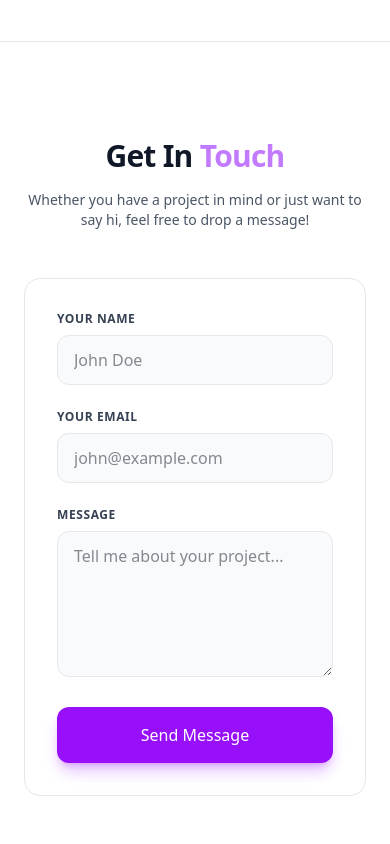
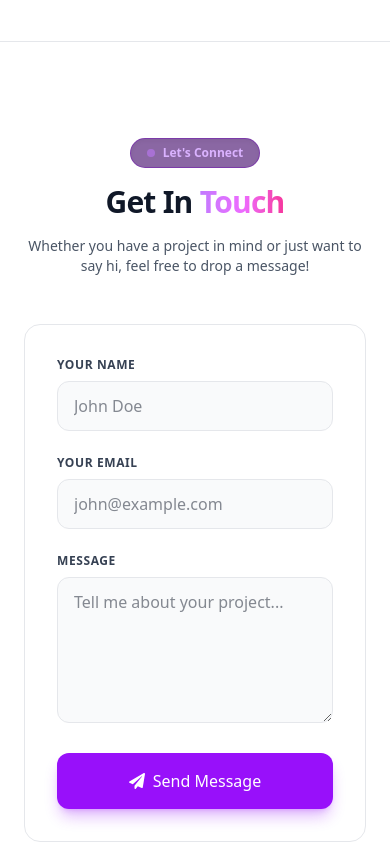
Before and after one commit to fahim-rahman7/Portfolio-Next.js, a Next.js app: page / in a window 390 px wide. Shown: the part 6960-7804 px from the top of the page. Built offline with nearby package versions, Linux system fonts and the light colour scheme.

Commit message:
Contact form validation , implementing web3forms

```diff
--- a/app/components/Contact.js
+++ b/app/components/Contact.js
@@ -1,47 +1,143 @@
+"use client";
+import { useState } from "react";
+import { FaPaperPlane, FaSpinner } from "react-icons/fa";
+
 export default function Contact() {
+  const [formData, setFormData] = useState({ name: "", email: "", message: "" });
+  const [status, setStatus] = useState("idle"); // idle | loading | success | error
+
+  const handleChange = (e) => {
+    setFormData((prev) => ({ ...prev, [e.target.name]: e.target.value }));
+  };
+
+  const handleSubmit = async (e) => {
+    e.preventDefault();
+    setStatus("loading");
+
+    try {
+      const response = await fetch("https://api.web3forms.com/submit", {
+        method: "POST",
+        headers: {
+          "Content-Type": "application/json",
+          Accept: "application/json",
+        },
+        body: JSON.stringify({
+          access_key: process.env.NEXT_PUBLIC_WEB3FORMS_ACCESS_KEY,
+          name: formData.name,
+          email: formData.email,
+          message: formData.message,
+        }),
+      });
+
+      const result = await response.json();
+
+      if (result.success) {
+        setStatus("success");
+        setFormData({ name: "", email: "", message: "" });
+      } else {
+        setStatus("error");
+      }
+    } catch (err) {
+      console.error(err);
+      setStatus("error");
+    }
+  };
+
   return (
     <section id="contact" className="py-24 max-w-4xl mx-auto px-6 border-t border-gray-200 dark:border-[#1B153D]">
+      {/* Header Badge */}
+      <div className="flex justify-center mb-4">
+        <span className="inline-flex items-center gap-2 px-4 py-1.5 rounded-full text-xs font-semibold bg-purple-950/60 text-purple-300 border border-purple-800/50 shadow-inner">
+          <span className="w-2 h-2 rounded-full bg-purple-400 animate-pulse"></span>
+          Let's Connect
+        </span>
+      </div>
+
       <div className="text-center mb-12">
-        <h2 className="text-3xl font-bold tracking-tight text-gray-900 dark:text-white mb-4">
-          Get In <span className="text-purple-400">Touch</span>
+        <h2 className="text-3xl md:text-4xl font-extrabold tracking-tight text-gray-900 dark:text-white mb-4">
+          Get In <span className="bg-gradient-to-r from-purple-400 via-fuchsia-400 to-pink-500 bg-clip-text text-transparent">Touch</span>
         </h2>
         <p className="text-gray-600 dark:text-gray-300/80 max-w-md mx-auto text-sm">
           Whether you have a project in mind or just want to say hi, feel free to drop a message!
         </p>
       </div>
 
-      <form className="p-8 rounded-2xl bg-white dark:bg-[#120E2E] border border-gray-200 dark:border-[#221B52] space-y-6">
+      <form onSubmit={handleSubmit} className="p-8 rounded-2xl bg-white dark:bg-[#120E2E] border border-gray-200 dark:border-[#221B52] space-y-6">
         <div className="grid grid-cols-1 md:grid-cols-2 gap-6">
           <div>
-            <label className="block text-xs font-semibold text-gray-700 dark:text-purple-300 mb-2 uppercase tracking-wider">Your Name</label>
+            <label className="block text-xs font-semibold text-gray-700 dark:text-purple-300 mb-2 uppercase tracking-wider">
+              Your Name
+            </label>
             <input
               type="text"
+              name="name"
+              required
+              value={formData.name}
+              onChange={handleChange}
               placeholder="John Doe"
               className="w-full px-4 py-3 rounded-xl bg-gray-50 dark:bg-[#1C1642] border border-gray-200 dark:border-[#2C2361] text-gray-900 dark:text-white focus:outline-none focus:border-purple-500 transition"
             />
           </div>
           <div>
-            <label className="block text-xs font-semibold text-gray-700 dark:text-purple-300 mb-2 uppercase tracking-wider">Your Email</label>
+            <label className="block text-xs font-semibold text-gray-700 dark:text-purple-300 mb-2 uppercase tracking-wider">
+              Your Email
+            </label>
             <input
               type="email"
+              name="email"
+              required
+              value={formData.email}
+              onChange={handleChange}
               placeholder="john@example.com"
               className="w-full px-4 py-3 rounded-xl bg-gray-50 dark:bg-[#1C1642] border border-gray-200 dark:border-[#2C2361] text-gray-900 dark:text-white focus:outline-none focus:border-purple-500 transition"
             />
           </div>
         </div>
+
         <div>
-          <label className="block text-xs font-semibold text-gray-700 dark:text-purple-300 mb-2 uppercase tracking-wider">Message</label>
+          <label className="block text-xs font-semibold text-gray-700 dark:text-purple-300 mb-2 uppercase tracking-wider">
+            Message
+          </label>
           <textarea
             rows="5"
+            name="message"
+            required
+            value={formData.message}
+            onChange={handleChange}
             placeholder="Tell me about your project..."
             className="w-full px-4 py-3 rounded-xl bg-gray-50 dark:bg-[#1C1642] border border-gray-200 dark:border-[#2C2361] text-gray-900 dark:text-white focus:outline-none focus:border-purple-500 transition"
           ></textarea>
         </div>
+
+        {/* Status Alerts */}
+        {status === "success" && (
+          <div className="p-4 rounded-xl bg-green-500/10 border border-green-500/30 text-green-400 text-sm text-center">
+            🎉 Message sent successfully! I'll get back to you soon.
+          </div>
+        )}
+
+        {status === "error" && (
+          <div className="p-4 rounded-xl bg-red-500/10 border border-red-500/30 text-red-400 text-sm text-center">
+            ❌ Something went wrong. Please try again or email directly.
+          </div>
+        )}
+
         <button
-          type="button"
-          className="w-full py-4 bg-purple-600 text-white font-medium rounded-xl shadow-lg shadow-purple-600/30 hover:bg-purple-700 transition duration-300"
+          type="submit"
+          disabled={status === "loading"}
+          className="w-full py-4 bg-purple-600 text-white font-medium rounded-xl shadow-lg shadow-purple-600/30 hover:bg-purple-700 transition duration-300 flex items-center justify-center gap-2 disabled:opacity-50"
         >
-          Send Message
+          {status === "loading" ? (
+            <>
+              <FaSpinner className="animate-spin" size={18} />
+              Sending...
+            </>
+          ) : (
+            <>
+              <FaPaperPlane size={16} />
+              Send Message
+            </>
+          )}
         </button>
       </form>
     </section>
```
